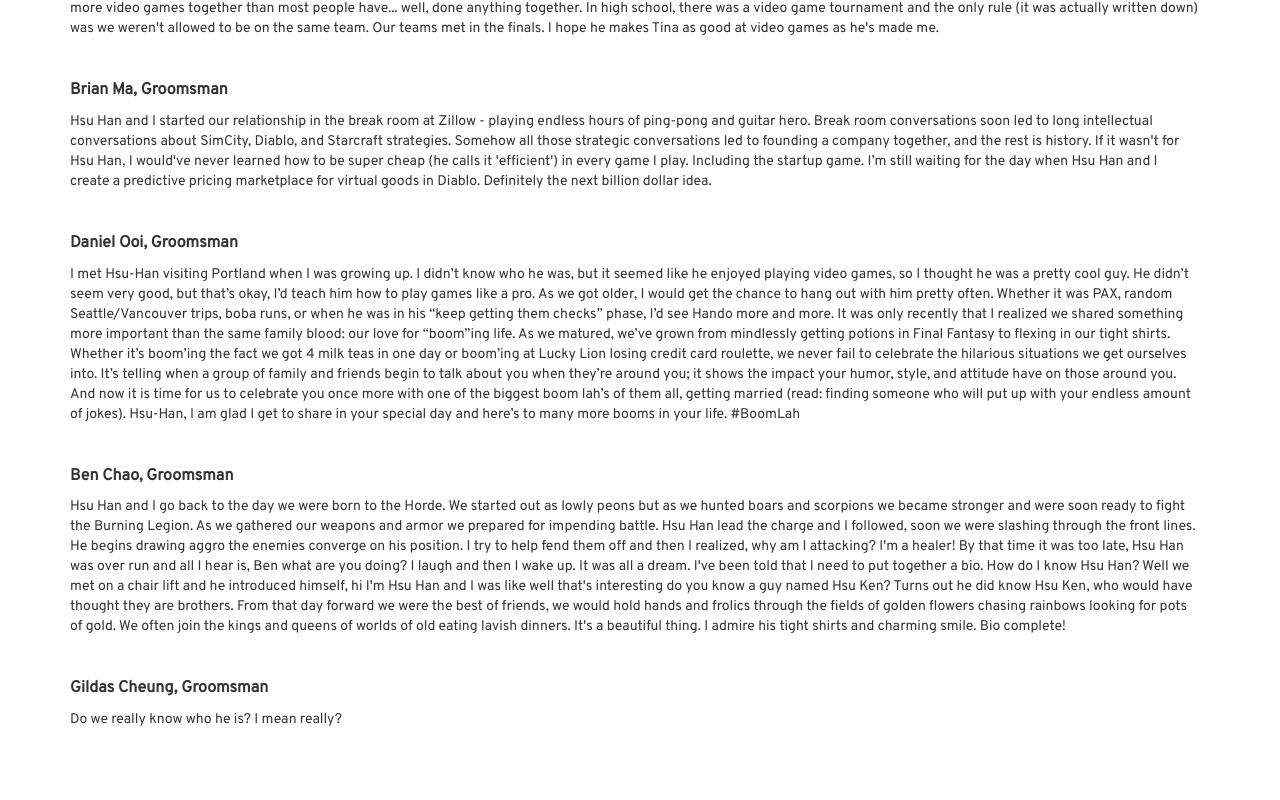
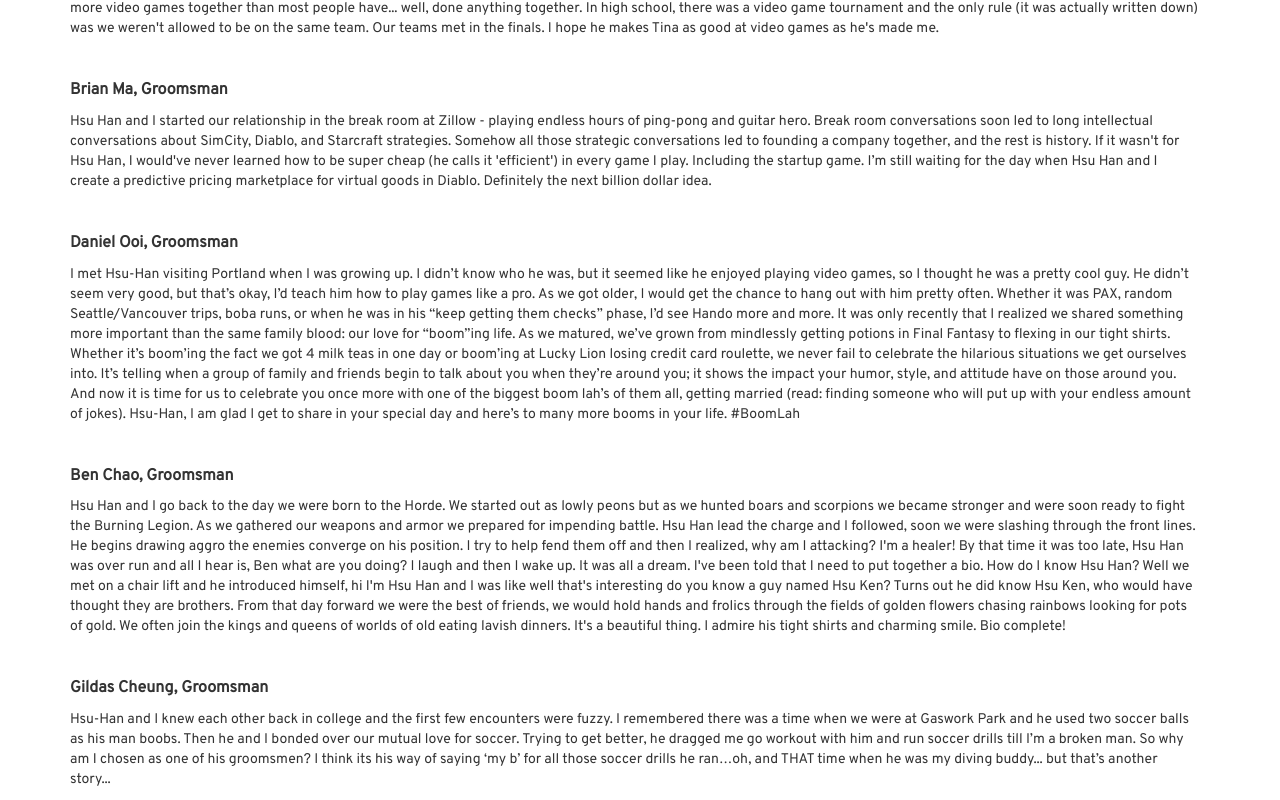
Before and after one commit to hsuhanooi/wedding, a React (Create React App) app: page /crew in a window 1280 px wide. Shown: the part 1935-2735 px from the top of the page. Before the commit the page ends 2675 px from the top, so only its background shows below. Built offline with nearby package versions, Linux system fonts and the light colour scheme.

Commit message:
add gildas

```diff
--- a/src/views/Crew.js
+++ b/src/views/Crew.js
@@ -85,7 +85,7 @@ class Crew extends Component {
                 <Gang name="Brian Ma, Groomsman" description="Hsu Han and I started our relationship in the break room at Zillow - playing endless hours of ping-pong and guitar hero. Break room conversations soon led to long intellectual conversations about SimCity, Diablo, and Starcraft strategies. Somehow all those strategic conversations led to founding a company together, and the rest is history. If it wasn't for Hsu Han, I would've never learned how to be super cheap (he calls it 'efficient') in every game I play. Including the startup game. I’m still waiting for the day when Hsu Han and I create a predictive pricing marketplace for virtual goods in Diablo. Definitely the next billion dollar idea." />
                 <Gang name="Daniel Ooi, Groomsman" description="I met Hsu-Han visiting Portland when I was growing up. I didn’t know who he was, but it seemed like he enjoyed playing video games, so I thought he was a pretty cool guy. He didn’t seem very good, but that’s okay, I’d teach him how to play games like a pro. As we got older, I would get the chance to hang out with him pretty often. Whether it was PAX, random Seattle/Vancouver trips, boba runs, or when he was in his “keep getting them checks” phase, I’d see Hando more and more. It was only recently that I realized we shared something more important than the same family blood: our love for “boom”ing life. As we matured, we’ve grown from mindlessly getting potions in Final Fantasy to flexing in our tight shirts. Whether it’s boom’ing the fact we got 4 milk teas in one day or boom’ing at Lucky Lion losing credit card roulette, we never fail to celebrate the hilarious situations we get ourselves into. It’s telling when a group of family and friends begin to talk about you when they’re around you; it shows the impact your humor, style, and attitude have on those around you. And now it is time for us to celebrate you once more with one of the biggest boom lah’s of them all, getting married (read: finding someone who will put up with your endless amount of jokes). Hsu-Han, I am glad I get to share in your special day and here’s to many more booms in your life. #BoomLah" />
                 <Gang name="Ben Chao, Groomsman" description="Hsu Han and I go back to the day we were born to the Horde. We started out as lowly peons but as we hunted boars and scorpions we became stronger and were soon ready to fight the Burning Legion. As we gathered our weapons and armor we prepared for impending battle. Hsu Han lead the charge and I followed, soon we were slashing through the front lines. He begins drawing aggro the enemies converge on his position. I try to help fend them off and then I realized, why am I attacking? I'm a healer! By that time it was too late, Hsu Han was over run and all I hear is, Ben what are you doing? I laugh and then I wake up. It was all a dream. I've been told that I need to put together a bio. How do I know Hsu Han? Well we met on a chair lift and he introduced himself, hi I'm Hsu Han and I was like well that's interesting do you know a guy named Hsu Ken? Turns out he did know Hsu Ken, who would have thought they are brothers. From that day forward we were the best of friends, we would hold hands and frolics through the fields of golden flowers chasing rainbows looking for pots of gold. We often join the kings and queens of worlds of old eating lavish dinners. It's a beautiful thing. I admire his tight shirts and charming smile. Bio complete!" />
-                <Gang name="Gildas Cheung, Groomsman" description="Do we really know who he is? I mean really?" />
+                <Gang name="Gildas Cheung, Groomsman" description="Hsu-Han and I knew each other back in college and the first few encounters were fuzzy. I remembered there was a time when we were at Gaswork Park and he used two soccer balls as his man boobs. Then he and I bonded over our mutual love for soccer. Trying to get better, he dragged me go workout with him and run soccer drills till I’m a broken man. So why am I chosen as one of his groomsmen? I think its his way of saying ‘my b’ for all those soccer drills he ran…oh, and THAT time when he was my diving buddy... but that’s another story..." />
             </div>
         </div>
       </div>
```
